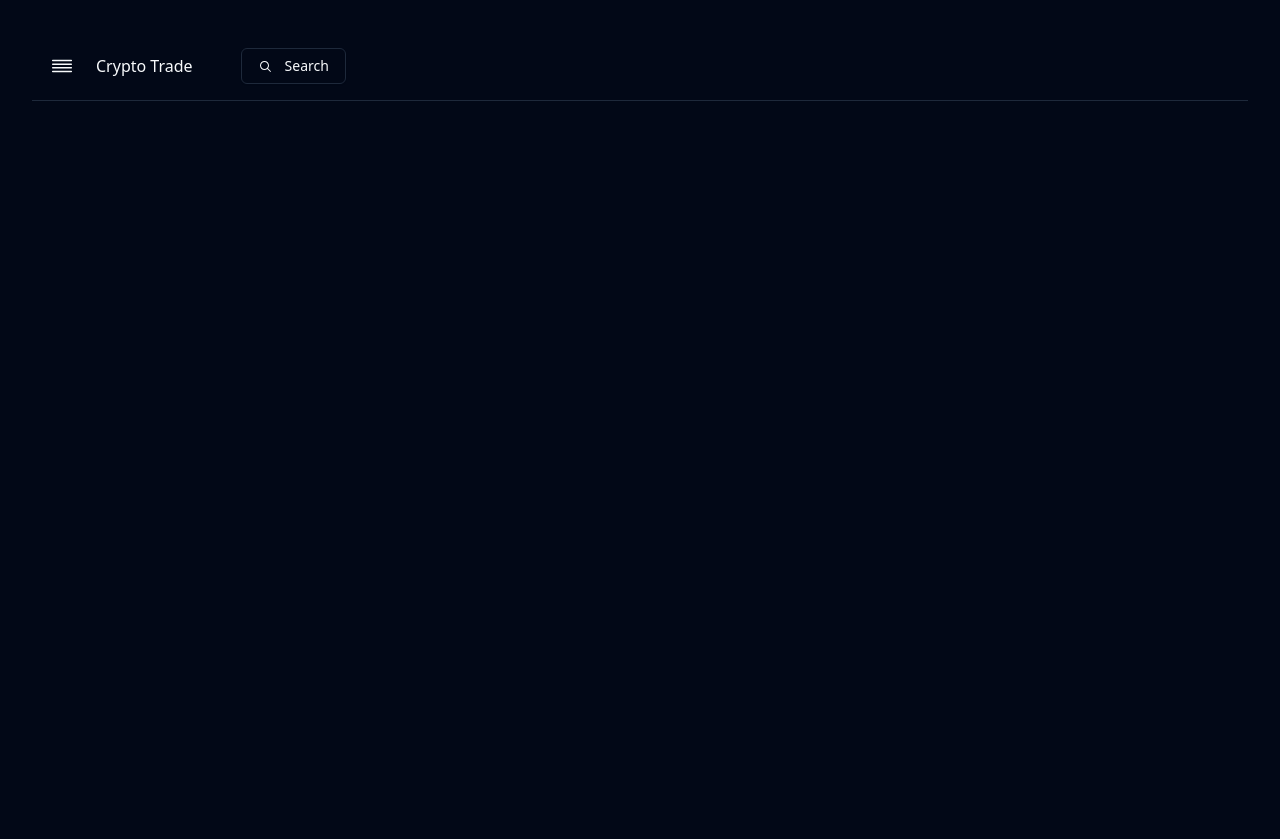
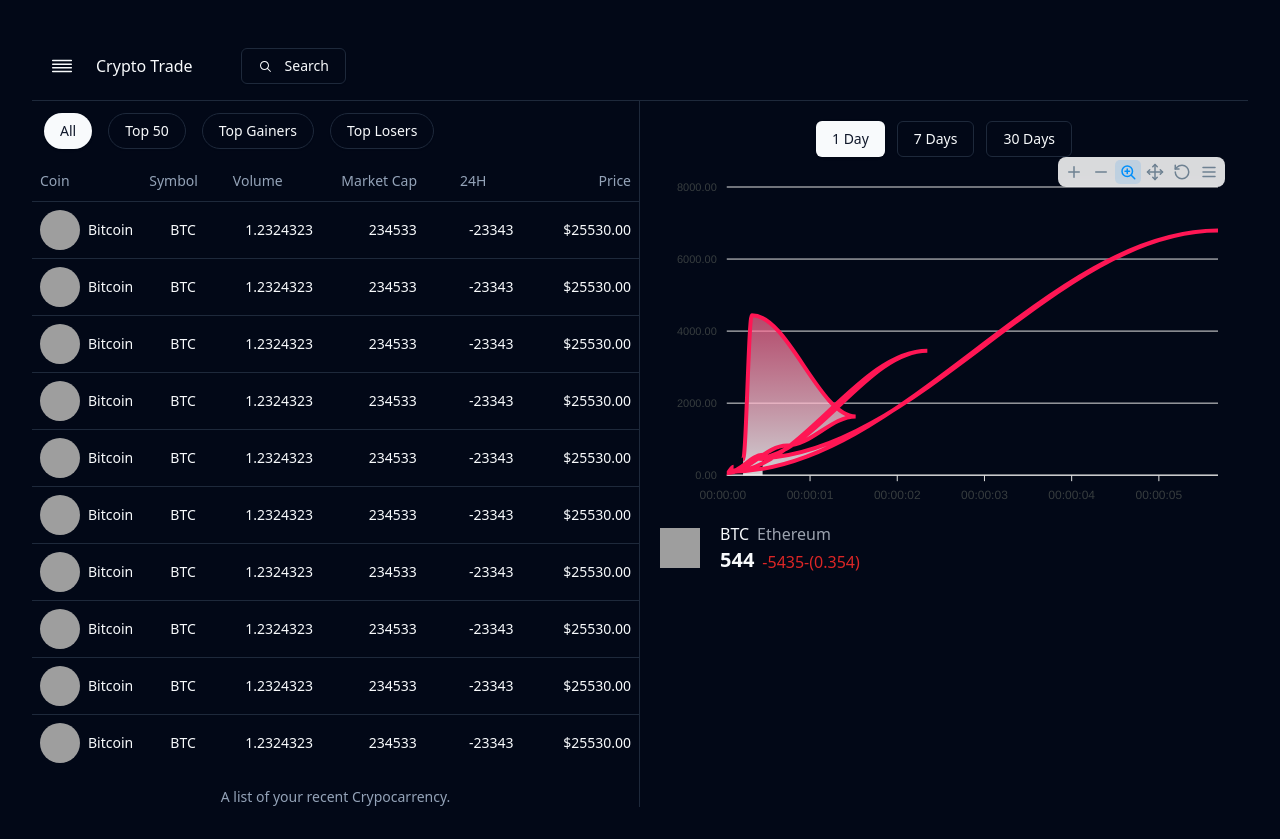
Before and after one commit to tonnymuchui/Crypto-Trading-Frontend, a React (Vite) app: page / in a window 1280 px wide. Before the commit the page ends 800 px from the top, so only its background shows below. Built offline with nearby package versions, Linux system fonts and the light colour scheme; grey boxes are pictures that could not be loaded.

Commit message:
Update HomePage

```diff
--- a/src/App.jsx
+++ b/src/App.jsx
@@ -1,4 +1,5 @@
 import './App.css'
+import { Home } from './page/Home/Home/Home'
 import { NavBar } from './page/Home/Navbar/NavBar'
 
 function App() {
@@ -6,6 +7,7 @@ function App() {
   return (
     <>
     <NavBar/>
+    <Home/>
     </>
   )
 }
```
